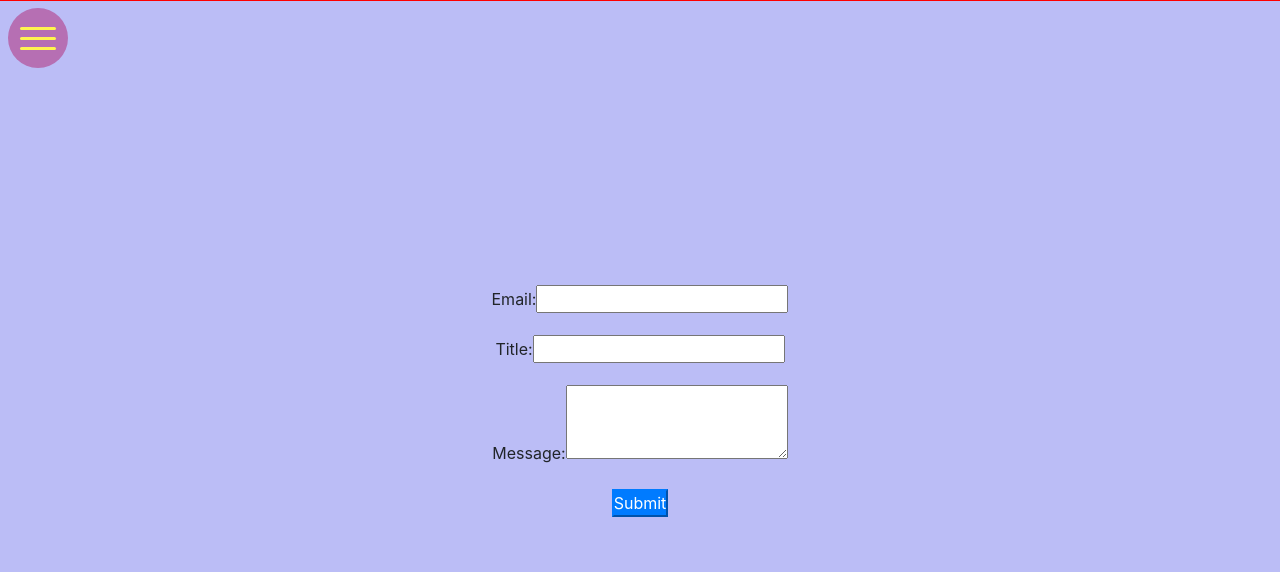
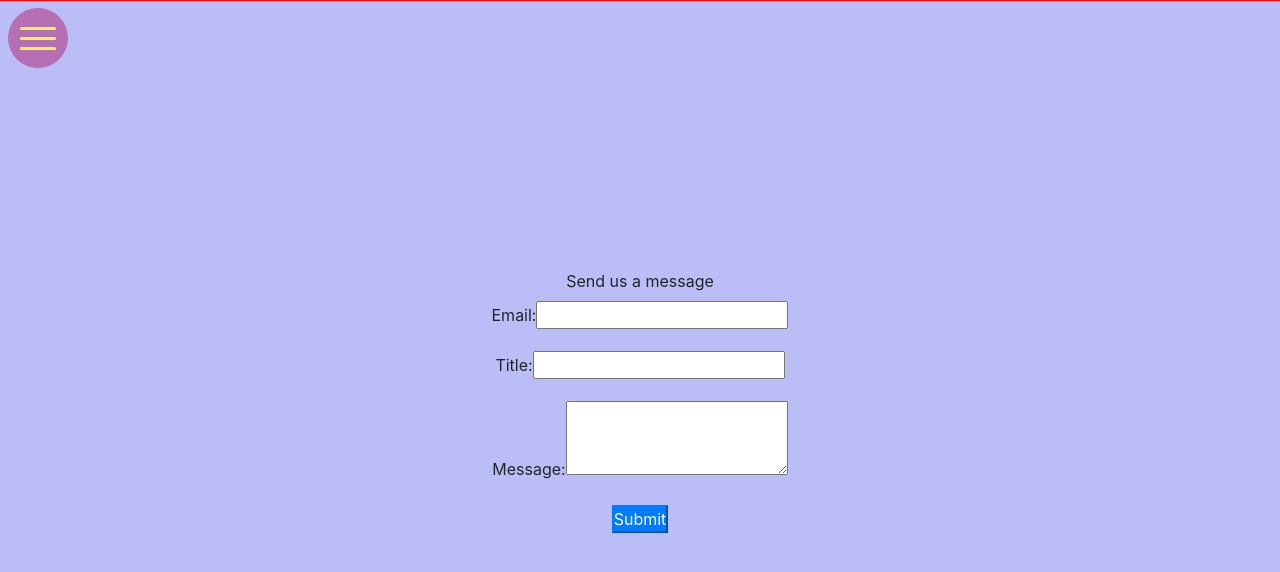
Before and after one commit to nickf94/T3A2_Pesky_Pooch, a React (Create React App) app in the folder src/client/: page /contact in a window 1280 px wide. Shown: the top 572 px of the page. Built offline with nearby package versions, Linux system fonts and the light colour scheme; a web font is replaced by a local one.

Commit message:
Cleaned up Contact Form component a bit

```diff
--- a/src/client/src/forms/ContactForm.js
+++ b/src/client/src/forms/ContactForm.js
@@ -54,20 +54,26 @@ constructor(props) {
   render() {
     return(
       <container className="contactform">
+
         <form className="contact-form" onSubmit={this.onFormSubmit}>
-          <div className="form-group">
-            <label htmlFor="email">Email:</label>
+
+          <label>Send us a message</label>
+
+          <fieldset className="form-group">
+            <label>Email:</label>
             <input type="email" value={this.state.email} onChange={this.onEmailChange.bind(this)} />
-          </div>
-          <div className="form-group">
-            <label htmlFor="title">Title:</label>
+          </fieldset>
+          <fieldset className="form-group">
+            <label>Title:</label>
             <input type="title" value={this.state.title} onChange={this.onTitleChange.bind(this)} />
-          </div>
-          <div className="form-group">
-            <label for="message">Message:</label>
+          </fieldset>
+          <fieldset className="form-group">
+            <label>Message:</label>
             <textarea rows="3" value={this.state.message} onChange={this.onMessageChange.bind(this)} />
-          </div>
+          </fieldset>
+
           <button type="submit" className="btn-primary" id="contact-submit">Submit</button>
+
         </form>
       </container>
     )
```
